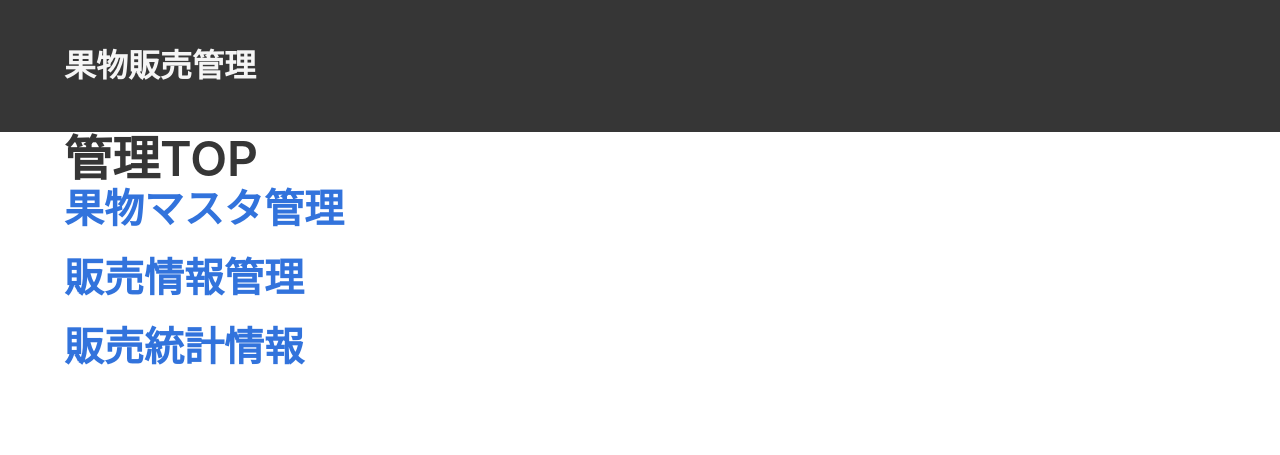
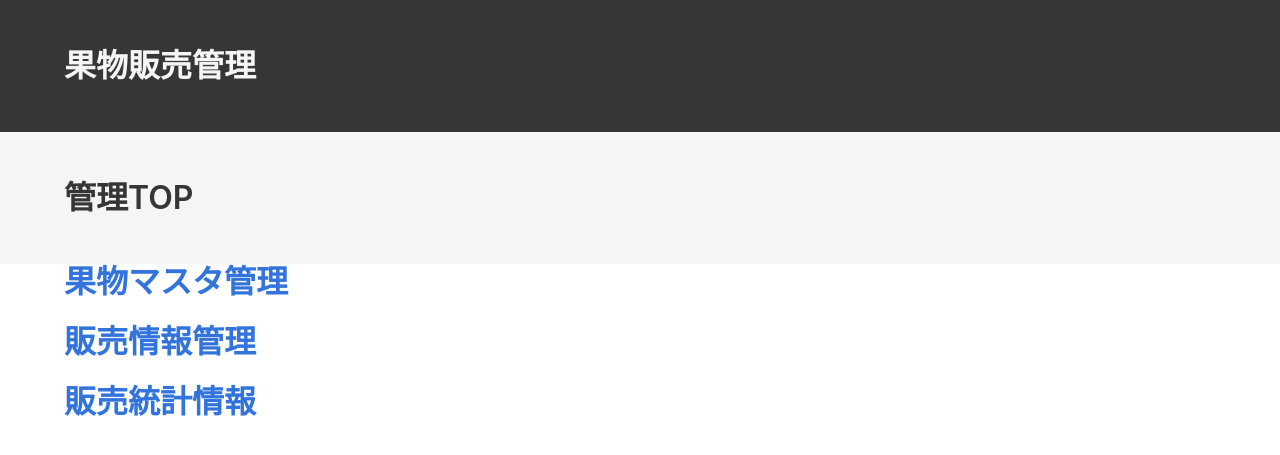
Before and after one commit to a-r-i/sales_management_system, a Django app: page / in a window 1280 px wide. Shown: the top 455 px of the page. Run offline with Django 3.2, Linux system fonts and the light colour scheme; some libraries are stand-ins or nearby versions.

Commit message:
update base.html

```diff
--- a/sales_management_system/templates/sales_management_system/base.html
+++ b/sales_management_system/templates/sales_management_system/base.html
@@ -17,6 +17,16 @@
     </div>
   </div>
 </section>
+<section class="hero is-light">
+ <div class="hero-body">
+  <div class="container">
+    <h1 class="title">
+      {% block pagetitle %}
+      {% endblock %}
+    </h1>
+  </div>
+ </div>
+</section>
 {% block content %}
 {% endblock %}
 </body>
--- a/sales_management_system/templates/sales_management_system/fruit_list.html
+++ b/sales_management_system/templates/sales_management_system/fruit_list.html
@@ -1,4 +1,8 @@
 {% extends 'sales_management_system/base.html' %}
+
+{% block pagetitle %}
+    果物マスタ管理
+{% endblock %}
 
 {% block content %}
     <section class="section">
--- a/sales_management_system/templates/sales_management_system/index.html
+++ b/sales_management_system/templates/sales_management_system/index.html
@@ -1,16 +1,15 @@
 {% extends 'sales_management_system/base.html' %}
 
+{% block pagetitle %}
+   管理TOP
+{% endblock %}
+
 {% block content %}
-     <section>
-      <div class="container">
-        <h1 class="title is-1">管理TOP</h1>
-      </div>
-    </section>
     <section>
      <div class="container">
-      <h2 class="title is-2"><a class="" href="./fruit-list">果物マスタ管理</a></h2>
-      <h2 class="title is-2"><a class="" href="./sale-list">販売情報管理</a></h2>
-      <h2 class="title is-2"><a class="" href="./sale-statistics">販売統計情報</a></h2>
+      <h3 class="title is-3"><a class="" href="./fruit-list">果物マスタ管理</a></h3>
+      <h3 class="title is-3"><a class="" href="./sale-list">販売情報管理</a></h3>
+      <h3 class="title is-3"><a class="" href="./sale-statistics">販売統計情報</a></h3>
      </div>
     </section>
 {% endblock %}
--- a/sales_management_system/templates/sales_management_system/sale_list.html
+++ b/sales_management_system/templates/sales_management_system/sale_list.html
@@ -1,4 +1,8 @@
 {% extends 'sales_management_system/base.html' %}
+
+{% block pagetitle %}
+    販売情報管理
+{% endblock %}
 
 {% block content %}
     <section class="section">
```
Also changed, not shown: sales_management_system/templates/sales_management_system/sale_statistics.html (+4 -5 lines).
